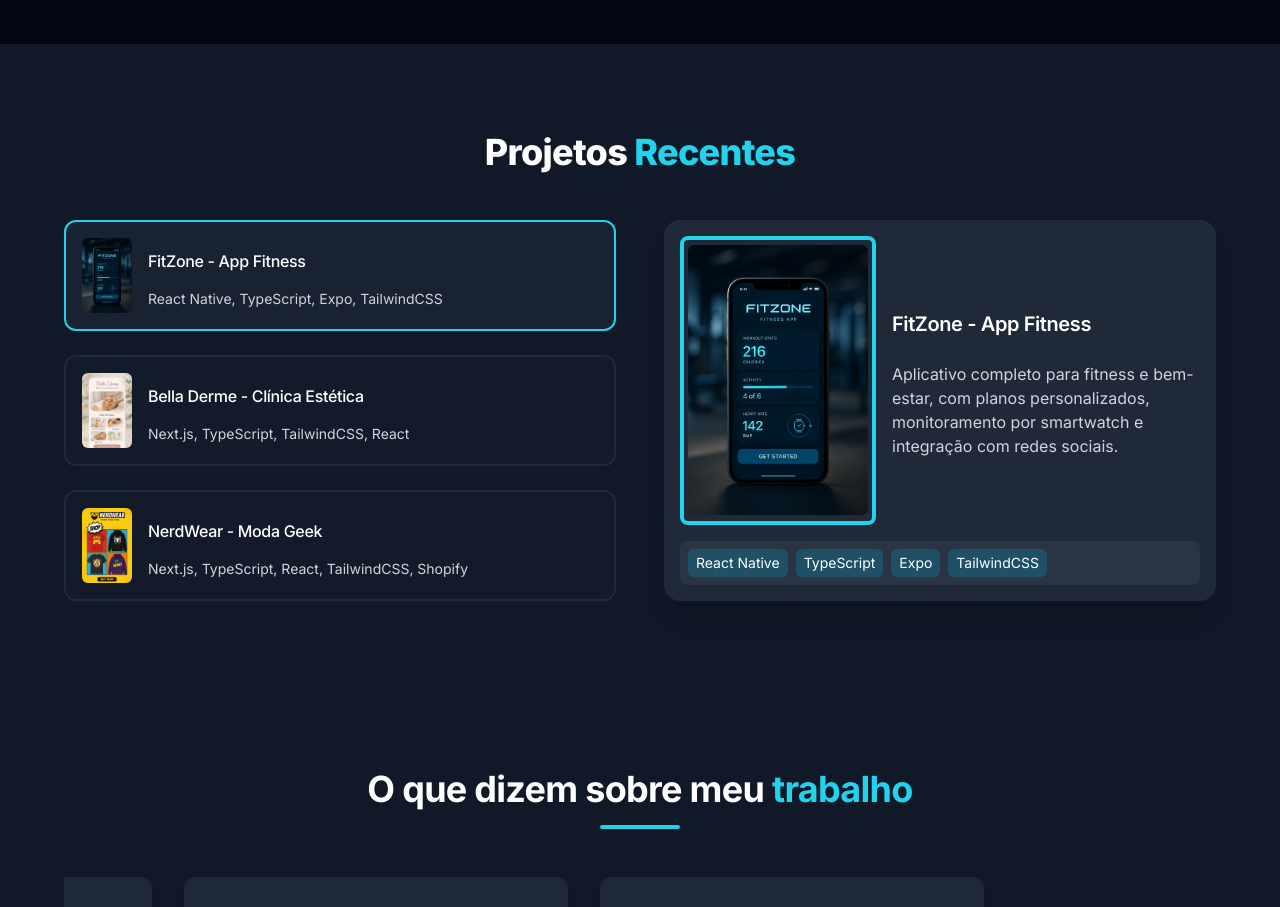
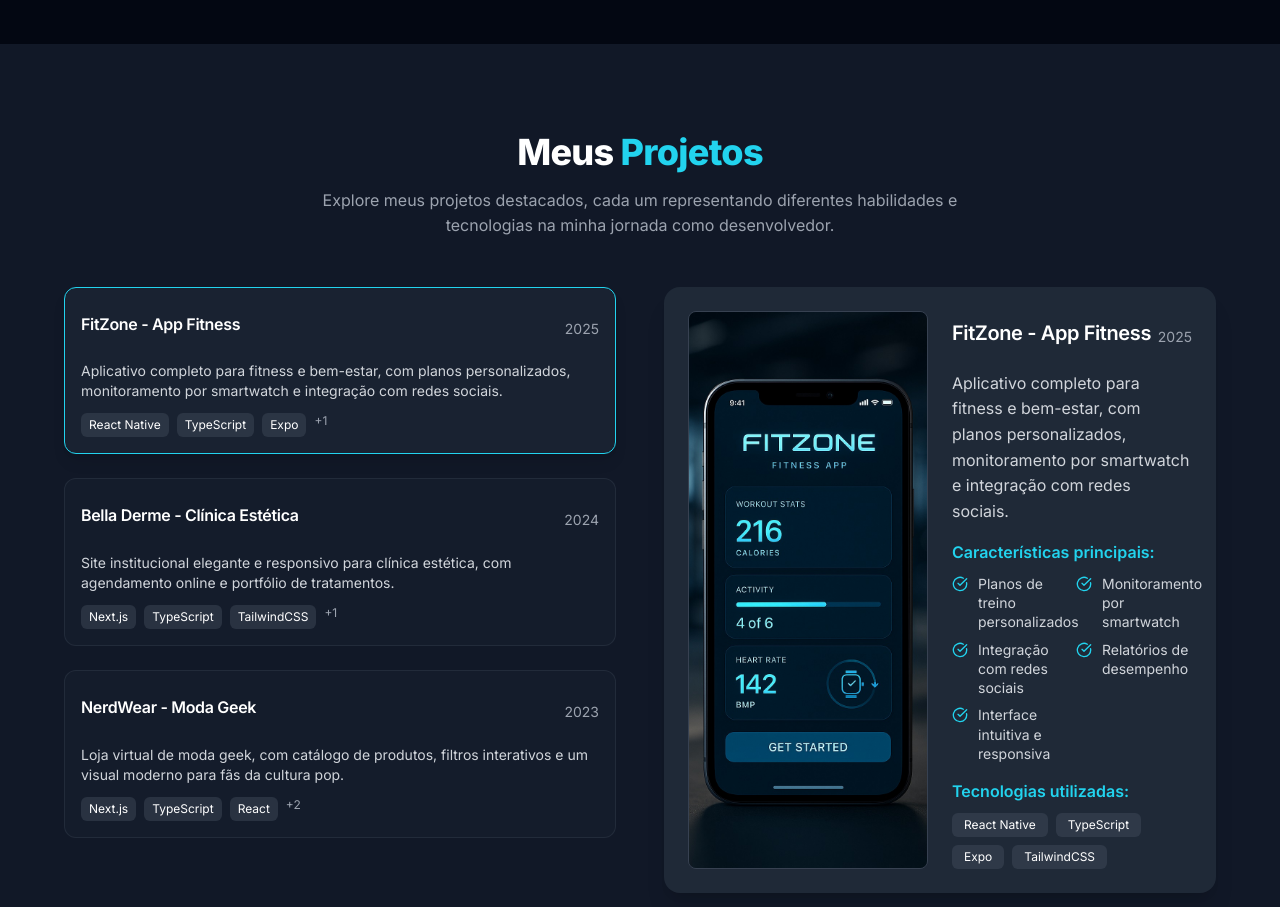
Before and after one commit to danilocampionidev/landing-page, a Next.js app: page / in a window 1280 px wide. Shown: the part 1880-2787 px from the top of the page. Built offline with nearby package versions, Linux system fonts and the light colour scheme.

Commit message:
VERSÃO FINAL DE PROJETOS INSERIDA

```diff
--- a/app/components/Projects.tsx
+++ b/app/components/Projects.tsx
@@ -1,88 +1,141 @@
+// PROJECTS.TSX (ajuste de alinhamento dos ícones em "Características principais")
+
 "use client";
 import { useState } from "react";
 import { motion, AnimatePresence } from "framer-motion";
 import Image from "next/image";
 import { projects } from "../data/projects";
+import { CheckCircle } from "lucide-react";
 
 export default function Projects() {
   const [selectedProject, setSelectedProject] = useState(projects[0]);
 
   return (
-    <section id="projetos" className="py-20 px-4 sm:px-6 lg:px-16 bg-gray-900">
+    <section
+      id="projetos"
+      className="py-20 px-4 sm:px-6 lg:px-16 bg-gray-900 text-white"
+    >
+      {/* Título */}
       <div className="max-w-7xl mx-auto text-center mb-12">
-        <h2 className="text-3xl sm:text-4xl font-extrabold text-white">
-          Projetos <span className="text-cyan-400">Recentes</span>
+        <h2 className="text-3xl sm:text-4xl font-extrabold">
+          Meus <span className="text-cyan-400">Projetos</span>
         </h2>
+        <p className="text-gray-400 mt-2 max-w-2xl mx-auto">
+          Explore meus projetos destacados, cada um representando diferentes
+          habilidades e tecnologias na minha jornada como desenvolvedor.
+        </p>
       </div>
 
       <div className="max-w-7xl mx-auto grid grid-cols-1 lg:grid-cols-2 gap-8 lg:gap-12">
-        {/* Coluna esquerda: cards pequenos */}
+        {/* Coluna esquerda: lista de projetos */}
         <div className="flex flex-col gap-4 sm:gap-6">
           {projects.map((p) => (
             <motion.div
               key={p.id}
               onClick={() => setSelectedProject(p)}
-              whileHover={{ scale: 1.03, boxShadow: "0 8px 20px rgba(0,255,255,0.3)" }}
-              className={`flex items-center gap-3 sm:gap-4 p-3 sm:p-4 rounded-xl cursor-pointer border-2 transition-all duration-300
-                ${selectedProject.id === p.id ? "border-cyan-500 bg-gray-800/60" : "border-gray-700/40 bg-gray-800/20"}`}
+              whileHover={{ scale: 1.02 }}
+              className={`p-4 rounded-xl cursor-pointer transition-all duration-300 border
+                ${
+                  selectedProject.id === p.id
+                    ? "border-cyan-400 bg-gray-800/60 shadow-lg"
+                    : "border-gray-700/40 bg-gray-800/30"
+                }`}
             >
-              <Image
-                src={p.imageSrc}
-                alt={p.title}
-                width={50}
-                height={38}
-                className="rounded-md object-cover"
-              />
-              <div className="flex-1">
-                <h3 className="text-white font-medium text-sm sm:text-base">{p.title}</h3>
-                <p className="text-gray-300 text-xs sm:text-sm mt-1">
-                  {p.technologies?.join(", ")}
+              <div className="flex justify-between items-center mb-2">
+                <h3 className="font-semibold">{p.title}</h3>
+                <span className="text-sm text-gray-400">{p.year}</span>
+              </div>
+              <p className="text-gray-300 text-sm line-clamp-2">
+                {p.description}
               </p>
+              <div className="flex flex-wrap gap-2 mt-3">
+                {p.technologies.slice(0, 3).map((tech, i) => (
+                  <span
+                    key={i}
+                    className="text-xs bg-gray-700/60 px-2 py-1 rounded-md"
+                  >
+                    {tech}
+                  </span>
+                ))}
+                {p.technologies.length > 3 && (
+                  <span className="text-xs text-gray-400">
+                    +{p.technologies.length - 3}
+                  </span>
+                )}
               </div>
             </motion.div>
           ))}
         </div>
 
-        {/* Coluna direita: card grande */}
+        {/* Coluna direita: detalhes do projeto selecionado */}
         <AnimatePresence mode="wait">
           <motion.div
             key={selectedProject.id}
-            initial={{ opacity: 0, scale: 0.95 }}
-            animate={{ opacity: 1, scale: 1 }}
-            exit={{ opacity: 0, scale: 0.95 }}
+            initial={{ opacity: 0, x: 30 }}
+            animate={{ opacity: 1, x: 0 }}
+            exit={{ opacity: 0, x: -30 }}
             transition={{ duration: 0.4 }}
-            className="bg-gray-800 rounded-2xl shadow-xl p-4 flex flex-col gap-4 w-full max-h-[500px] sm:max-h-[450px] lg:max-h-[440px]"
+            className="bg-gray-800 rounded-2xl shadow-xl p-6 grid grid-cols-1 md:grid-cols-2 gap-6"
           >
-            {/* Primeiro card interno: imagem + descrição */}
-            <div className="flex flex-col sm:flex-row gap-4 flex-1">
-              {/* Coluna esquerda: imagem */}
-              <div className={`border-4 ${selectedProject.borderColor || "border-cyan-500"} rounded-lg p-1 flex items-center justify-center`}>
+            {/* Coluna esquerda: Imagem */}
+            <div className="rounded-lg overflow-hidden border border-gray-700 flex items-center justify-center">
               <Image
                 src={selectedProject.imageSrc}
                 alt={selectedProject.title}
-                  width={180}
-                  height={110}
-                  className="rounded-md object-cover"
+                width={500}
+                height={500}
+                className="object-cover w-full h-full"
               />
             </div>
 
-              {/* Coluna direita: descrição */}
-              <div className="flex-1 flex flex-col justify-center">
-                <h3 className="text-lg sm:text-xl font-semibold text-white">{selectedProject.title}</h3>
-                <p className="text-gray-300 text-sm sm:text-base mt-2">{selectedProject.description}</p>
+            {/* Coluna direita: Conteúdo */}
+            <div className="flex flex-col">
+              <div className="flex justify-between items-center mb-2">
+                <h3 className="text-xl font-semibold">
+                  {selectedProject.title}
+                </h3>
+                <span className="text-sm text-gray-400">
+                  {selectedProject.year}
+                </span>
               </div>
+              <p className="text-gray-300">{selectedProject.description}</p>
+
+              {/* Características principais */}
+              {selectedProject.features?.length > 0 && (
+                <div className="mt-4">
+                  <h4 className="font-semibold text-cyan-400 mb-2">
+                    Características principais:
+                  </h4>
+                  <ul className="grid grid-cols-1 sm:grid-cols-2 gap-2 text-sm">
+                    {selectedProject.features.map((f, i) => (
+                      <li
+                        key={i}
+                        className="grid grid-cols-[18px,1fr] gap-2 items-start"
+                      >
+                        <CheckCircle className="w-4 h-4 text-cyan-400 mt-[2px] flex-shrink-0" />
+                        <span className="text-gray-300 leading-snug">{f}</span>
+                      </li>
+                    ))}
+                  </ul>
                 </div>
+              )}
 
-            {/* Segundo card interno: tecnologias */}
-            <div className="bg-gray-700/50 rounded-lg p-2 flex flex-wrap gap-2 justify-center sm:justify-start">
-              {selectedProject.technologies?.map((tech, i) => (
+              {/* Tecnologias */}
+              <div className="mt-4">
+                <h4 className="font-semibold text-cyan-400 mb-2">
+                  Tecnologias utilizadas:
+                </h4>
+                <div className="flex flex-wrap gap-2">
+                  {selectedProject.technologies.map((tech, i) => (
                     <span
                       key={i}
-                  className="text-xs sm:text-sm bg-cyan-600/30 text-white px-2 py-1 rounded-md"
+                      className="text-xs bg-gray-700/70 px-3 py-1 rounded-md"
                     >
                       {tech}
                     </span>
                   ))}
+                </div>
+              </div>
             </div>
           </motion.div>
         </AnimatePresence>
--- a/app/data/projects.ts
+++ b/app/data/projects.ts
@@ -1,35 +1,85 @@
+// PROJECTS.TS
+
 export interface Project {
   id: number;
   title: string;
   description: string;
   imageSrc: string;
   borderColor: string;
-  technologies: string[]; // adiciona como obrigatório
+  technologies: string[];
+  year: number;
+  features: string[];
+  links?: {
+    demo?: string;
+    repo?: string;
+  };
 }
 
 export const projects: Project[] = [
   {
     id: 1,
     title: "FitZone - App Fitness",
-    description: "Aplicativo completo para fitness e bem-estar, com planos personalizados, monitoramento por smartwatch e integração com redes sociais.",
+    description:
+      "Aplicativo completo para fitness e bem-estar, com planos personalizados, monitoramento por smartwatch e integração com redes sociais.",
     imageSrc: "/images/fitzone.jpg",
     borderColor: "border-cyan-500",
     technologies: ["React Native", "TypeScript", "Expo", "TailwindCSS"],
+    year: 2025,
+    features: [
+      "Planos de treino personalizados",
+      "Monitoramento por smartwatch",
+      "Integração com redes sociais",
+      "Relatórios de desempenho",
+      "Interface intuitiva e responsiva",
+    ],
+    links: {
+      demo: "https://fitzone-demo.com",
+      repo: "https://github.com/seuusuario/fitzone",
+    },
   },
   {
     id: 2,
     title: "Bella Derme - Clínica Estética",
-    description: "Site institucional elegante e responsivo para clínica estética, com agendamento online e portfólio de tratamentos.",
+    description:
+      "Site institucional elegante e responsivo para clínica estética, com agendamento online e portfólio de tratamentos.",
     imageSrc: "/images/belladerme.jpg",
     borderColor: "border-pink-400",
     technologies: ["Next.js", "TypeScript", "TailwindCSS", "React"],
+    year: 2024,
+    features: [
+      "Agendamento online de consultas",
+      "Design elegante e responsivo",
+      "Portfólio de tratamentos",
+      "SEO otimizado",
+    ],
+    links: {
+      demo: "https://belladerme-demo.com",
+    },
   },
   {
     id: 3,
     title: "NerdWear - Moda Geek",
-    description: "Loja virtual de moda geek, com catálogo de produtos, filtros interativos e um visual moderno para fãs da cultura pop.",
+    description:
+      "Loja virtual de moda geek, com catálogo de produtos, filtros interativos e um visual moderno para fãs da cultura pop.",
     imageSrc: "/images/nerdwear.jpg",
     borderColor: "border-yellow-400",
-    technologies: ["Next.js", "TypeScript", "React", "TailwindCSS", "Shopify"],
+    technologies: [
+      "Next.js",
+      "TypeScript",
+      "React",
+      "TailwindCSS",
+      "Shopify",
+    ],
+    year: 2023,
+    features: [
+      "Catálogo de produtos com filtros avançados",
+      "Carrinho e checkout integrados",
+      "Layout moderno para fãs de cultura pop",
+      "Integração com Shopify",
+    ],
+    links: {
+      demo: "https://nerdwear-demo.com",
+      repo: "https://github.com/seuusuario/nerdwear",
+    },
   },
 ];
```
Also changed, not shown: INTRODUÇÃO.txt. Lines whose indentation alone changed are shown as unchanged.
